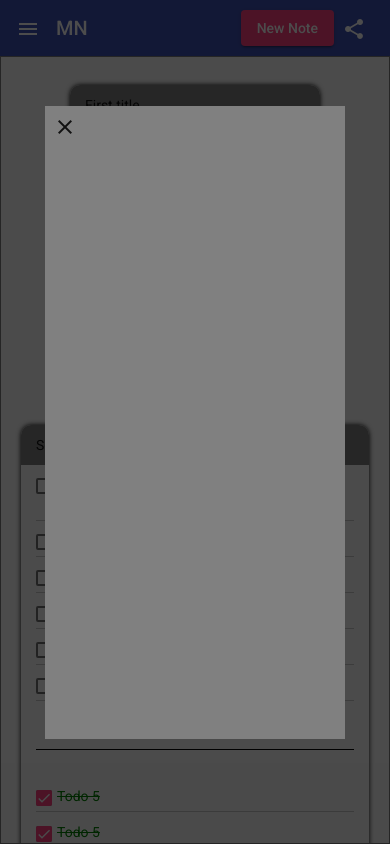
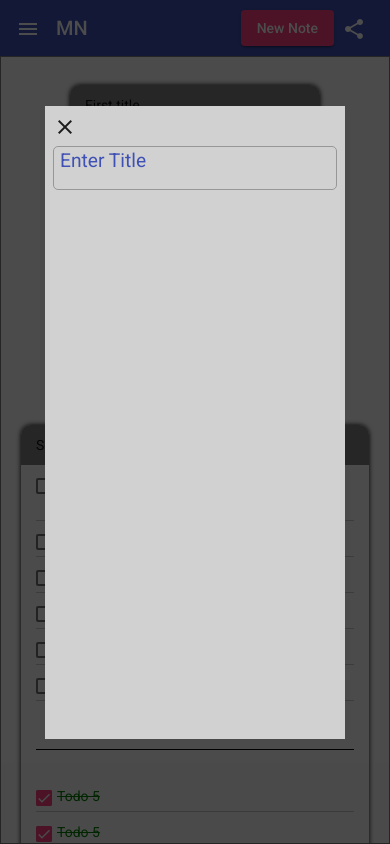
Before and after one commit to Dawit-Aseged/MAD-Notes, an Angular app: page / in a window 390 px wide. Built offline with nearby package versions, Linux system fonts and the light colour scheme.

Commit message:
Started the "New Note" title
Added some basic html and css with some mobile-view adjustments

```diff
--- a/src/app/app.module.ts
+++ b/src/app/app.module.ts
@@ -13,6 +13,7 @@ import { MatTreeModule } from '@angular/material/tree';
 import { MatExpansionModule } from '@angular/material/expansion'
 import { MatRippleModule } from '@angular/material/core'
 import { MatCheckboxModule } from '@angular/material/checkbox';
+import { MatInputModule } from '@angular/material/input'
 
 import { AppRoutingModule } from './app-routing.module';
 import { AppComponent } from './app.component';
@@ -46,7 +47,8 @@ import { NoteCreateComponent } from './notes/note-create/note-create.component';
     MatTreeModule,
     MatExpansionModule,
     MatRippleModule,
-    MatCheckboxModule
+    MatCheckboxModule,
+    MatInputModule
   ],
   providers: [CommunicationService],
   bootstrap: [AppComponent]
--- a/src/app/notes/note-create/note-create.component.css
+++ b/src/app/notes/note-create/note-create.component.css
@@ -15,9 +15,71 @@
   width: 70%;
   min-width: 300px;
   height: 75%;
-  background-color: grey;
+  background-color: rgb(209, 209, 209);
 }
 
 .hiddenClass {
   display: none;
 }
+
+.title-area {
+  width: 100%;
+  display: flex;
+  justify-content: center;
+}
+.input {
+  width: 95%;
+  min-width: 95%;
+  max-width: 95%;
+
+  height: 1.5rem;
+  min-height: 1.5rem;
+  max-height: 3rem;
+
+  border: none;
+  font-size: 1.2rem;
+  font-family: Roboto, "Helvetica Neue", sans-serif;
+
+}
+
+.input:focus {
+  outline: none;
+  border-top: 1px solid black;
+  border-bottom: 1px solid black;
+}
+
+
+.textarea {
+  border: 1px solid rgb(151, 151, 151);
+  font-family: inherit;
+  font-size: inherit;
+  padding: 1px 6px;
+}
+
+
+.textarea {
+  display: block;
+  width: 95%;
+  overflow: hidden;
+
+  min-height: 40px;
+  line-height: 25px;
+  outline: none;
+  resize: none;
+  border-radius: 5px;
+  font-size: 1.2rem;
+}
+
+.textareaHandheld {
+  width: 90%;
+}
+
+
+.textarea:focus {
+  box-shadow: 0 0 5px black;
+}
+.textarea[contenteditable]:empty::before {
+  content: "Enter Title";
+
+  color: rgb(63, 81, 181);
+}
--- a/src/app/notes/note-create/note-create.component.html
+++ b/src/app/notes/note-create/note-create.component.html
@@ -6,5 +6,17 @@
       (click)="closeClick()">
       <mat-icon>close</mat-icon>
     </button>
+    <div class="title-area">
+      <span class="textarea"
+        role="textbox"
+        contenteditable
+        [ngClass] = "{textareaHandheld: (isHandset | async)!.matches}"
+      ></span>
+      <!-- <textarea type="text" placeholder="Title" class="input"></textarea> -->
+    </div>
+
+    <div class="content-area">
+
+    </div>
   </div>
 </div>
--- a/src/app/notes/note-create/note-create.component.ts
+++ b/src/app/notes/note-create/note-create.component.ts
@@ -1,5 +1,7 @@
 import { CommunicationService } from './../../service/communication.service';
 import { Component, OnInit } from '@angular/core';
+import { BreakpointObserver, Breakpoints, BreakpointState } from '@angular/cdk/layout'
+import { Observable } from 'rxjs';
 
 @Component({
   selector: 'app-note-create',
@@ -9,7 +11,9 @@ import { Component, OnInit } from '@angular/core';
 export class NoteCreateComponent implements OnInit {
 
   hidden = false;
-  constructor(public commService: CommunicationService) { }
+  isHandset: Observable<BreakpointState> = this.breakpointObserver.observe(Breakpoints.Handset);
+
+  constructor(public commService: CommunicationService, public breakpointObserver: BreakpointObserver) { }
 
   ngOnInit(): void {
     this.commService.getNewNoteChangedListener()
```
